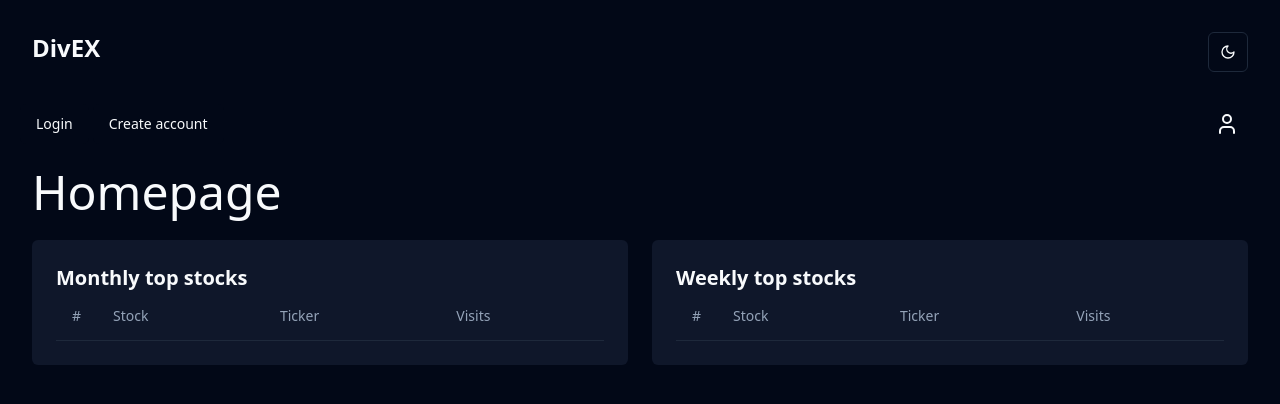
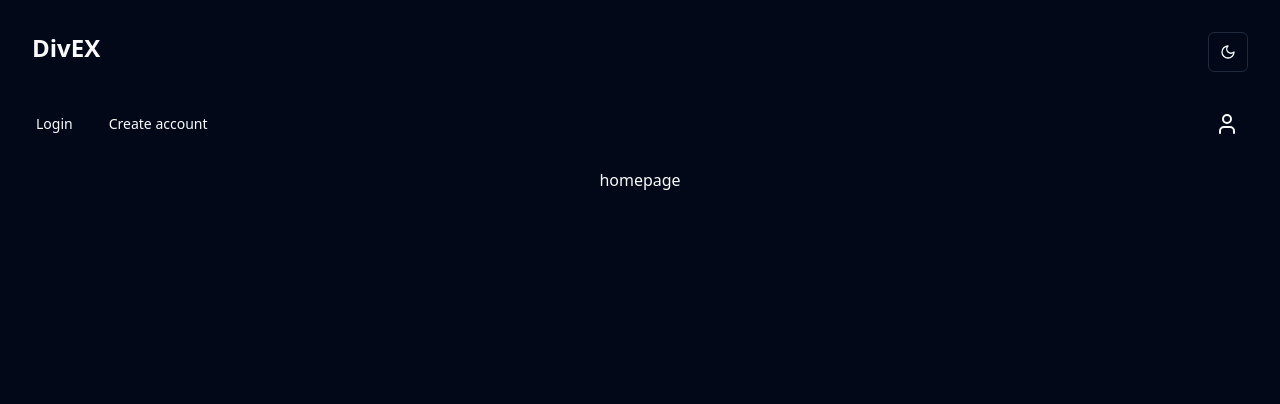
Before and after one commit to 3-Semester-Organisation/DivEx-Frontend, a React (Vite) app: page / in a window 1280 px wide. Shown: the top 404 px of the page. Built offline with nearby package versions, Linux system fonts and the light colour scheme.

Commit message:
updated routing

```diff
--- a/src/App.jsx
+++ b/src/App.jsx
@@ -3,7 +3,7 @@ import { AuthContext } from "@/js/AuthContext";
 import Navbar from "@/components/ui/custom/Navbar";
 import { BrowserRouter as Router, Routes, Route } from "react-router-dom";
 import { ThemeProvider } from "@/components/theme-provider";
-import Homepage from "@/views/homepage";
+import Trending from "@/views/trendingPage";
 import StockDetailsPage from "@/views/stockDetailsPage";
 import ModeToggle from "@/components/ui/mode-toggle";
 
@@ -36,10 +36,10 @@ function App() {
         <Router>
           {isLoggedIn ? <Navbar/> : <DefaultNavbar/>}
           <Routes>
-            <Route path="/" element={<Homepage />} />
+            <Route path="/" element={<p>homepage</p>} />
+            <Route path="/trending" element={<Trending />} />
             <Route path="/login" element={<Login />} />
             <Route path="/register" element={<Register />} />
-            <Route path="/dashboard" element={<p>dashboard</p>} />
             <Route path="/account" element={<p>account</p>} />
             <Route path="/settings" element={<Settings />} />
             <Route path="/calendar" element={<CalendarPage />} />
--- a/src/components/ui/custom/NavBar.tsx
+++ b/src/components/ui/custom/NavBar.tsx
@@ -39,11 +39,6 @@ const portfolioNavigation: {
 
 const homeNavigation: { title: string; to: string; description: string }[] = [
   {
-    title: "Dashboard",
-    to: "/dashboard",
-    description: "Overview of all your data.",
-  },
-  {
     title: "Calendar",
     to: "/calendar",
     description: "Info about upcoming and past dividends.",
@@ -55,7 +50,7 @@ const homeNavigation: { title: string; to: string; description: string }[] = [
   },
   {
     title: "Trending stocks",
-    to: "/",
+    to: "/trending",
     description: "The most viewed stocks this week.",
   },
 ];
--- a/src/views/homepage.tsx
+++ b/src/views/trendingPage.tsx
@@ -10,7 +10,7 @@ import {
 import { useNavigate } from 'react-router-dom';
 import { checkHttpsErrors } from '@/js/util'
 
-export default function homepage() {
+export default function Trending() {
 
     const navigate = useNavigate();
     const [weeklyTopStocks, setWeeklyTopStocks] = useState([]);
@@ -61,7 +61,7 @@ export default function homepage() {
         <>
             <div className='grid grid-cols-4 gap-6'>
                 <div className="col-span-4">
-                        <h1 className='text-5xl text-start'>Homepage</h1>
+                        <h1 className='text-5xl text-start'>Trending Stocks</h1>
                 </div>
                 <div className='col-span-2 bg-primary-foreground rounded-md p-6'>
                     <h2 className='flex justify-start font-semibold text-xl'>Monthly top stocks</h2>
```
